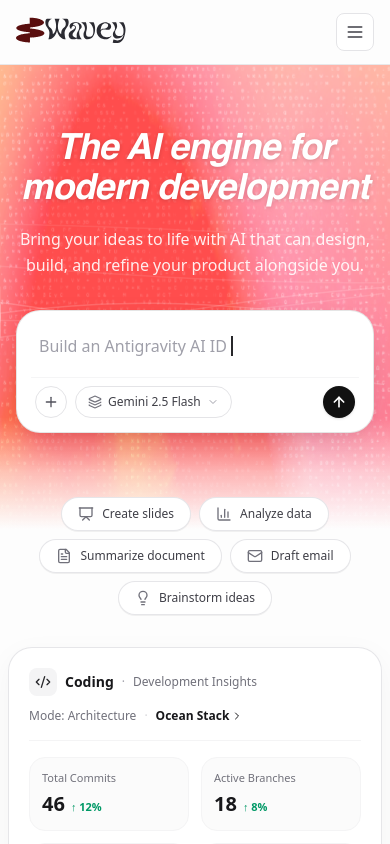
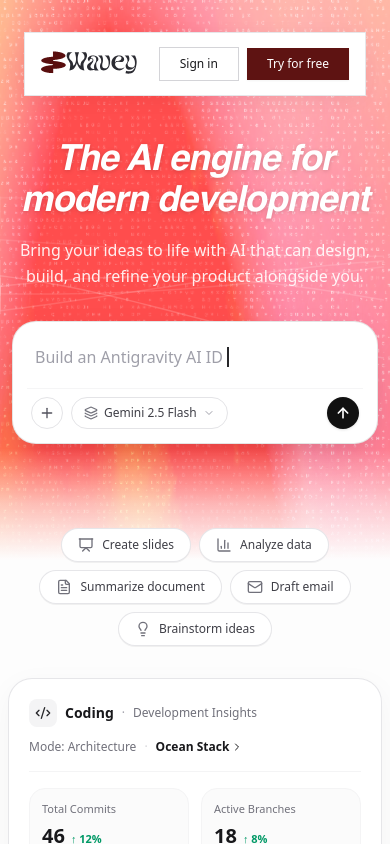
Before and after one commit to Zzzahidd/wavey, a React (Vite) app in the folder frontend/: page / in a window 390 px wide. Shown: the top 844 px of the page. Built offline with nearby package versions, Linux system fonts and the light colour scheme.

Commit message:
fix: embed floating white navbar matching Design preview and load favicon.png logo in auth modals

```diff
--- a/frontend/src/App.tsx
+++ b/frontend/src/App.tsx
@@ -1,7 +1,6 @@
 import React, { useState, useEffect } from 'react';
 import { User } from './lib/types';
 import { getStoredUser, clearAuthToken } from './lib/api';
-import { Navbar } from './components/Navbar';
 import { HeroSection } from './components/HeroSection';
 import { AgentArchitectureSection } from './components/AgentArchitectureSection';
 import { DeveloperIntelligenceBento } from './components/DeveloperIntelligenceBento';
@@ -49,7 +48,7 @@ export default function App() {
   };
 
   return (
-    <div className="min-h-screen bg-[#FDFDFD] text-zinc-900 font-sans selection:bg-[#5E1312] selection:text-white flex flex-col justify-between">
+    <div className="min-h-screen bg-[#FDFDFD] text-zinc-900 font-sans selection:bg-[#111111] selection:text-white flex flex-col justify-between">
 
       {/* View Switcher: Dedicated Chatbox Workspace vs Marketing Landing Page */}
       {viewMode === 'app' ? (
@@ -64,19 +63,17 @@ export default function App() {
         />
       ) : (
         <>
-          {/* Top Sticky Navbar */}
-          <Navbar
-            user={user}
-            onOpenSignIn={() => setAuthModal({ isOpen: true, mode: 'signin' })}
-            onOpenSignUp={() => setAuthModal({ isOpen: true, mode: 'signup' })}
-            onOpenApp={() => setViewMode('app')}
-            onLogout={handleLogout}
-          />
-
           {/* Main Landing Page Content */}
           <main className="flex-1">
-            {/* 1. Hero Section */}
-            <HeroSection onSendMessage={handleHeroSendMessage} />
+            {/* 1. Hero Section (With embedded floating Navbar matching Design preview.png) */}
+            <HeroSection
+              onSendMessage={handleHeroSendMessage}
+              user={user}
+              onOpenSignIn={() => setAuthModal({ isOpen: true, mode: 'signin' })}
+              onOpenSignUp={() => setAuthModal({ isOpen: true, mode: 'signup' })}
+              onOpenApp={() => setViewMode('app')}
+              onLogout={handleLogout}
+            />
 
             {/* 2. Architecture Stack */}
             <AgentArchitectureSection />
@@ -102,7 +99,7 @@ export default function App() {
         </>
       )}
 
-      {/* Auth Modals (Sign In & Create Account matching screenshots) */}
+      {/* Auth Modals (Sign In & Create Account matching screenshots with favicon.png centered logo) */}
       <AuthModals
         isOpen={authModal.isOpen}
         mode={authModal.mode}
--- a/frontend/src/components/HeroSection.tsx
+++ b/frontend/src/components/HeroSection.tsx
@@ -1,5 +1,6 @@
 import React from 'react';
 import { HeroInteractiveCanvas } from './HeroInteractiveCanvas';
+import { Navbar } from './Navbar';
 import { OpenAIChatBox } from './OpenAIChatBox';
 import { HeroDashboardPreview } from './HeroDashboardPreview';
 import {
@@ -10,10 +11,16 @@ import {
   Lightbulb,
   Sparkles
 } from 'lucide-react';
+import { User } from '../lib/types';
 
 interface HeroSectionProps {
   onSendMessage: (prompt: string, model: string) => void;
   isLoading?: boolean;
+  user: User | null;
+  onOpenSignIn: () => void;
+  onOpenSignUp: () => void;
+  onOpenApp: () => void;
+  onLogout: () => void;
 }
 
 const ACTION_PILLS = [
@@ -24,20 +31,37 @@ const ACTION_PILLS = [
   { id: 'brainstorm', label: 'Brainstorm ideas', icon: Lightbulb, prompt: 'Brainstorm 5 ambitious full-stack software applications to build with Wavey' },
 ];
 
-export const HeroSection: React.FC<HeroSectionProps> = ({ onSendMessage, isLoading }) => {
+export const HeroSection: React.FC<HeroSectionProps> = ({
+  onSendMessage,
+  isLoading,
+  user,
+  onOpenSignIn,
+  onOpenSignUp,
+  onOpenApp,
+  onLogout
+}) => {
   return (
     <section className="relative w-full overflow-hidden">
 
       {/* =========================================================================
           TOP HERO BANNER WITH CONTINUOUS ANIMATED GRADIENT & TEXTURE
          ========================================================================= */}
-      <div className="relative min-h-[460px] sm:min-h-[500px] flex flex-col items-center justify-center pt-16 pb-24 px-4 sm:px-6 lg:px-8">
+      <div className="relative min-h-[560px] sm:min-h-[620px] flex flex-col justify-between pt-4 pb-20 px-3 sm:px-6 lg:px-8">
 
         {/* Animated Gradient & Texture Canvas Backdrop */}
         <HeroInteractiveCanvas />
 
-        {/* Content Container */}
-        <div className="relative z-10 max-w-4xl mx-auto text-center flex flex-col items-center">
+        {/* 1. Exact Top Floating White Navbar */}
+        <Navbar
+          user={user}
+          onOpenSignIn={onOpenSignIn}
+          onOpenSignUp={onOpenSignUp}
+          onOpenApp={onOpenApp}
+          onLogout={onLogout}
+        />
+
+        {/* 2. Content Container */}
+        <div className="relative z-10 max-w-4xl mx-auto text-center flex flex-col items-center mt-10 mb-4">
 
           {/* Main Display Headline (Helvetica Bold Italic) */}
           <h1
@@ -62,6 +86,9 @@ export const HeroSection: React.FC<HeroSectionProps> = ({ onSendMessage, isLoadi
           </div>
 
         </div>
+
+        {/* Spacer to balance bottom */}
+        <div className="h-4"></div>
 
       </div>
 
--- a/frontend/src/components/Navbar.tsx
+++ b/frontend/src/components/Navbar.tsx
@@ -1,6 +1,5 @@
-import React, { useState } from 'react';
+import React from 'react';
 import { User } from '../lib/types';
-import { Sparkle, Terminal, Cpu, Layers, Menu, X, ArrowRight } from 'lucide-react';
 
 interface NavbarProps {
   user: User | null;
@@ -17,192 +16,65 @@ export const Navbar: React.FC<NavbarProps> = ({
   onOpenApp,
   onLogout
 }) => {
-  const [isMobileMenuOpen, setIsMobileMenuOpen] = useState(false);
+  return (
+    <header className="relative z-30 w-full pt-4 sm:pt-6 px-3 sm:px-6 lg:px-8 max-w-[1400px] mx-auto">
+      {/* Floating White Navbar Card (Exact Match to Design preview.png and user screenshot) */}
+      <div className="w-full bg-white border border-zinc-200/90 shadow-[0_4px_24px_-4px_rgba(0,0,0,0.06)] px-4 sm:px-8 h-16 sm:h-20 flex items-center justify-between">
 
-  return (
-    <header className="sticky top-0 z-40 w-full bg-[#FDFDFD]/90 backdrop-blur-md border-b border-zinc-200/80 transition-all">
-      <div className="max-w-[1400px] mx-auto px-4 sm:px-6 lg:px-8 h-16 flex items-center justify-between">
+        {/* Left: Wavey Logo (Spiral Icon + Wordmark) */}
+        <a href="#" className="flex items-center gap-2 select-none cursor-pointer">
+          <img
+            src="/logo.svg"
+            alt="Wavey Logo"
+            className="h-7 sm:h-8 w-auto object-contain select-none"
+          />
+        </a>
 
-        {/* Left: Razor-sharp Wavey Brand Logo */}
-        <div className="flex items-center gap-8">
-          <a href="#" className="flex items-center gap-2 group transition-transform active:scale-95 cursor-pointer" aria-label="Wavey Home">
-            <img
-              src="/logo.svg"
-              alt="Wavey Logo"
-              className="h-8 w-auto object-contain select-none"
-              style={{ imageRendering: 'auto' }}
-            />
-          </a>
-
-          {/* Desktop Navigation Links */}
-          <nav className="hidden md:flex items-center gap-6 text-sm font-medium text-zinc-600" aria-label="Main Navigation">
-            <a
-              href="#architecture"
-              className="hover:text-zinc-950 transition-colors flex items-center gap-1.5 py-1 cursor-pointer"
-            >
-              <Cpu className="w-4 h-4 text-zinc-400" />
-              <span>Architecture</span>
-            </a>
-            <a
-              href="#intelligence"
-              className="hover:text-zinc-950 transition-colors flex items-center gap-1.5 py-1 cursor-pointer"
-            >
-              <Layers className="w-4 h-4 text-zinc-400" />
-              <span>Evals & Bento</span>
-            </a>
-            <a
-              href="#workflow"
-              className="hover:text-zinc-950 transition-colors flex items-center gap-1.5 py-1 cursor-pointer"
-            >
-              <Terminal className="w-4 h-4 text-zinc-400" />
-              <span>Workflow</span>
-            </a>
-            <a
-              href="#pricing"
-              className="hover:text-zinc-950 transition-colors flex items-center gap-1.5 py-1 cursor-pointer"
-            >
-              <span>Pricing</span>
-            </a>
-          </nav>
-        </div>
-
-        {/* Right: Actions */}
-        <div className="flex items-center gap-3">
-
-          <button
-            onClick={onOpenApp}
-            className="hidden sm:inline-flex items-center gap-2 px-3.5 py-2 text-xs font-semibold text-zinc-800 bg-zinc-100 hover:bg-zinc-200/80 rounded-xl border border-zinc-200 transition-all active:scale-[0.98] cursor-pointer"
-            aria-label="Launch full developer chatbox workspace"
-          >
-            <Sparkle className="w-3.5 h-3.5 text-zinc-900" />
-            <span>Open Chatbox</span>
-          </button>
-
+        {/* Right: Exactly Two Action Buttons */}
+        <div className="flex items-center gap-2 sm:gap-4">
           {user ? (
-            <div className="flex items-center gap-3">
+            <div className="flex items-center gap-2 sm:gap-3">
               <button
+                type="button"
                 onClick={onOpenApp}
-                className="flex items-center gap-2 px-3 py-1.5 rounded-full bg-zinc-100 hover:bg-zinc-200/80 border border-zinc-200 transition cursor-pointer"
+                className="flex items-center gap-2 px-3 sm:px-4 py-2 bg-zinc-100 hover:bg-zinc-200 border border-zinc-200 transition cursor-pointer text-xs sm:text-sm font-medium text-zinc-900"
               >
                 <img
                   src={user.avatarUrl || `https://api.dicebear.com/7.x/avataaars/svg?seed=${user.name}`}
                   alt={user.name}
                   className="w-5 h-5 rounded-full"
                 />
-                <span className="text-xs font-medium text-zinc-800 max-w-[100px] truncate">{user.name}</span>
+                <span className="truncate max-w-[120px]">{user.name}</span>
               </button>
               <button
+                type="button"
                 onClick={onLogout}
-                className="text-xs text-zinc-500 hover:text-zinc-900 transition cursor-pointer"
+                className="text-xs sm:text-sm text-zinc-500 hover:text-zinc-900 transition cursor-pointer px-2"
               >
                 Sign out
               </button>
             </div>
           ) : (
-            <div className="hidden sm:flex items-center gap-2">
+            <div className="flex items-center gap-2 sm:gap-4">
               <button
+                type="button"
                 onClick={onOpenSignIn}
-                className="px-4 py-2 text-sm font-medium text-zinc-800 bg-white hover:bg-zinc-50 rounded-xl border border-zinc-300 shadow-2xs transition-all active:scale-[0.98] cursor-pointer"
+                className="px-5 sm:px-8 py-2 text-xs sm:text-sm font-medium text-zinc-900 bg-white hover:bg-zinc-50 border border-zinc-300 transition cursor-pointer select-none"
               >
                 Sign in
               </button>
               <button
+                type="button"
                 onClick={onOpenSignUp}
-                className="px-4 py-2 text-sm font-semibold text-white bg-[#111111] hover:bg-black rounded-xl shadow-sm transition-all active:scale-[0.98] cursor-pointer btn-magnetic"
+                className="px-5 sm:px-8 py-2 text-xs sm:text-sm font-medium text-white bg-[#5E1312] hover:bg-[#4a0f0e] transition cursor-pointer shadow-xs select-none"
               >
                 Try for free
               </button>
             </div>
           )}
-
-          {/* Mobile Hamburger Menu Toggle */}
-          <button
-            onClick={() => setIsMobileMenuOpen(!isMobileMenuOpen)}
-            className="md:hidden p-2 text-zinc-700 hover:text-black rounded-lg border border-zinc-200 bg-white transition cursor-pointer"
-            aria-label="Toggle navigation menu"
-          >
-            {isMobileMenuOpen ? <X className="w-5 h-5" /> : <Menu className="w-5 h-5" />}
-          </button>
-
         </div>
 
       </div>
-
-      {/* Mobile Drawer Navigation */}
-      {isMobileMenuOpen && (
-        <div className="md:hidden bg-white border-b border-zinc-200 px-4 py-4 space-y-3 shadow-lg">
-          <nav className="flex flex-col space-y-2 text-sm font-medium text-zinc-700">
-            <a
-              href="#architecture"
-              onClick={() => setIsMobileMenuOpen(false)}
-              className="flex items-center justify-between p-2 rounded-lg hover:bg-zinc-50 cursor-pointer"
-            >
-              <span className="flex items-center gap-2"><Cpu className="w-4 h-4 text-zinc-400" /> Architecture</span>
-              <ArrowRight className="w-4 h-4 text-zinc-400" />
-            </a>
-            <a
-              href="#intelligence"
-              onClick={() => setIsMobileMenuOpen(false)}
-              className="flex items-center justify-between p-2 rounded-lg hover:bg-zinc-50 cursor-pointer"
-            >
-              <span className="flex items-center gap-2"><Layers className="w-4 h-4 text-zinc-400" /> Evals & Bento</span>
-              <ArrowRight className="w-4 h-4 text-zinc-400" />
-            </a>
-            <a
-              href="#workflow"
-              onClick={() => setIsMobileMenuOpen(false)}
-              className="flex items-center justify-between p-2 rounded-lg hover:bg-zinc-50 cursor-pointer"
-            >
-              <span className="flex items-center gap-2"><Terminal className="w-4 h-4 text-zinc-400" /> Workflow Canvas</span>
-              <ArrowRight className="w-4 h-4 text-zinc-400" />
-            </a>
-            <a
-              href="#pricing"
-              onClick={() => setIsMobileMenuOpen(false)}
-              className="flex items-center justify-between p-2 rounded-lg hover:bg-zinc-50 cursor-pointer"
-            >
-              <span>Pricing Plans</span>
-              <ArrowRight className="w-4 h-4 text-zinc-400" />
-            </a>
-          </nav>
-
-          <div className="pt-3 border-t border-zinc-100 flex flex-col gap-2">
-            <button
-              onClick={() => {
-                setIsMobileMenuOpen(false);
-                onOpenApp();
-              }}
-              className="w-full py-2.5 px-4 text-xs font-semibold text-zinc-800 bg-zinc-100 rounded-xl flex items-center justify-center gap-2 cursor-pointer"
-            >
-              <Sparkle className="w-4 h-4 text-zinc-900" />
-              <span>Open Chatbox Workspace</span>
-            </button>
-            {!user && (
-              <div className="grid grid-cols-2 gap-2 mt-1">
-                <button
-                  onClick={() => {
-                    setIsMobileMenuOpen(false);
-                    onOpenSignIn();
-                  }}
-                  className="w-full py-2.5 px-4 text-xs font-semibold text-zinc-800 bg-white border border-zinc-200 rounded-xl cursor-pointer"
-                >
-                  Sign in
-                </button>
-                <button
-                  onClick={() => {
-                    setIsMobileMenuOpen(false);
-                    onOpenSignUp();
-                  }}
-                  className="w-full py-2.5 px-4 text-xs font-semibold text-white bg-[#111111] hover:bg-black rounded-xl cursor-pointer"
-                >
-                  Try for free
-                </button>
-              </div>
-            )}
-          </div>
-        </div>
-      )}
-
     </header>
   );
 };
```
Also changed, not shown: frontend/src/components/AuthModals.tsx (+7 -8 lines), frontend/src/vite-env.d.ts (added, +16 -0 lines).
